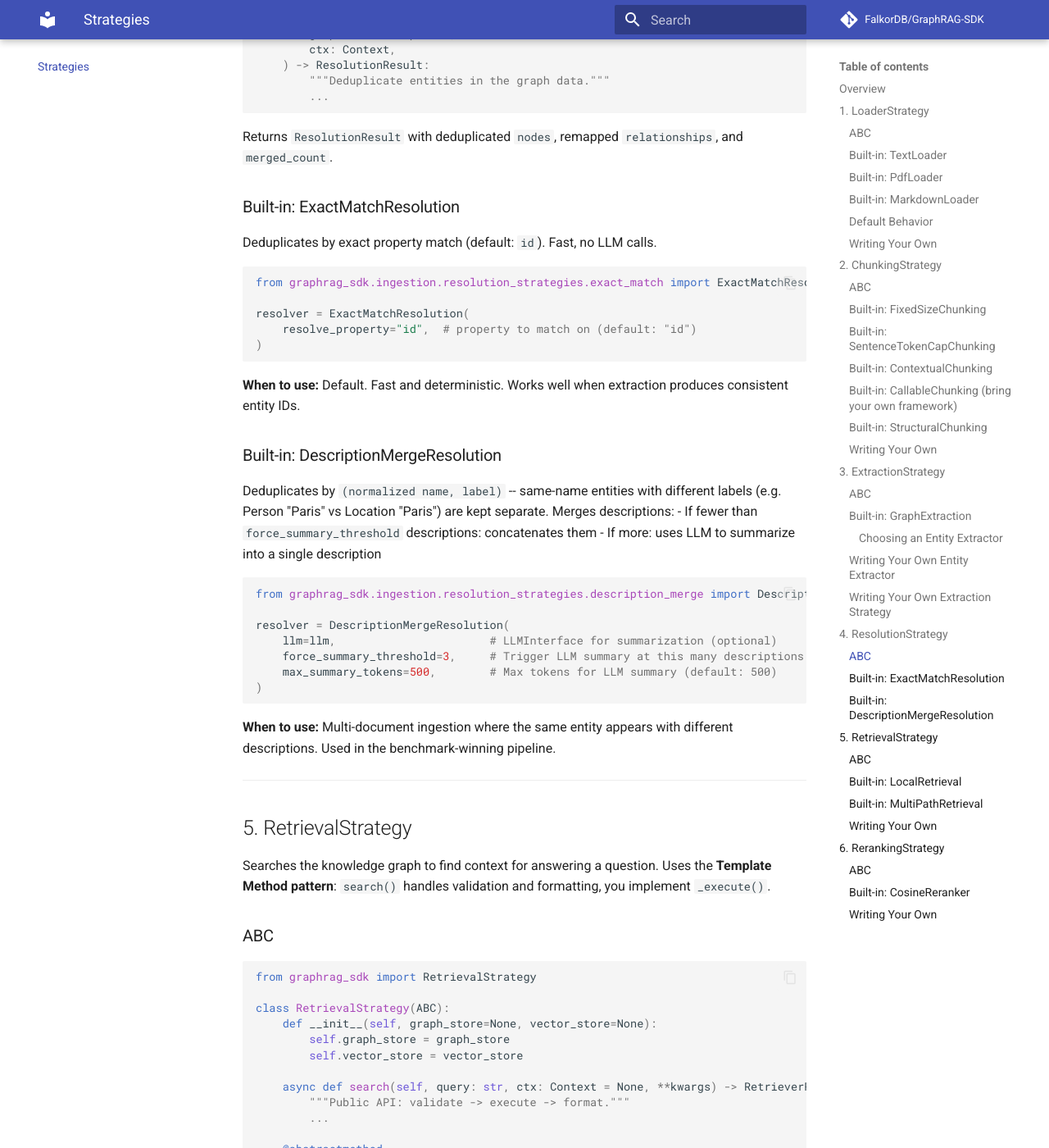
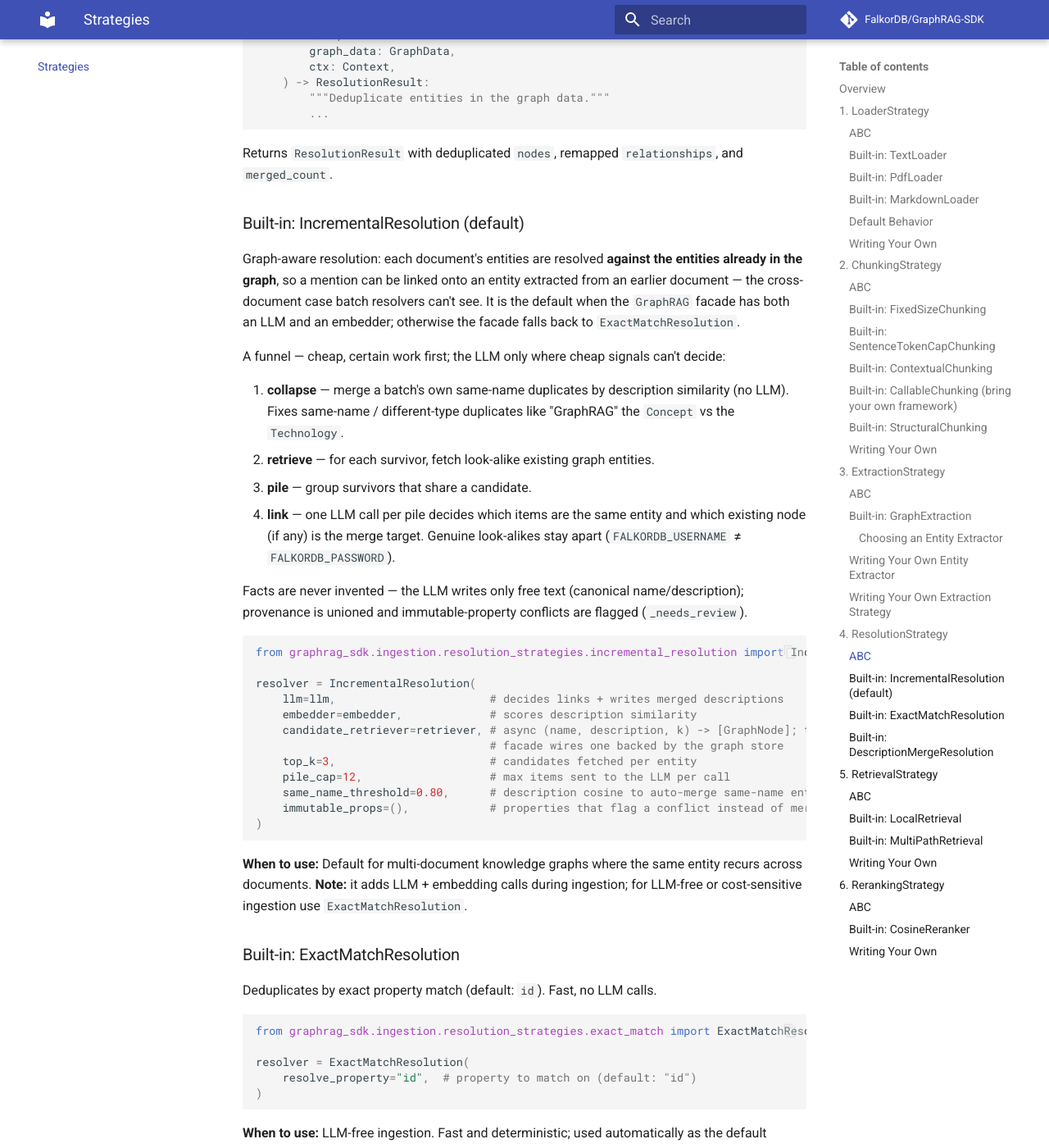
Before and after one commit to FalkorDB/GraphRAG-SDK, an MkDocs documentation site: the page built from docs/strategies.md, in a window 1280 px wide and 1400 px high, scrolled down 9049 px. Shown: the whole window at 82% size. Built offline with MkDocs 1.6.1 and Material for MkDocs 9.7.7, drawn with Linux system fonts in a browser that asks for light colours; comment, search, counter and statistics services are not loaded; some of the changed text lies outside the part shown.

Commit message:
feat(resolution): make IncrementalResolution the default resolver + docs
The GraphRAG facade now defaults to graph-aware IncrementalResolution when an
LLM and embedder are configured (wired with a graph-store-backed candidate
retriever), and falls back to ExactMatchResolution otherwise so LLM-free setups
are unchanged. Documents ingestion.md, strategies.md, and CHANGELOG.

Note: the default now adds LLM + embedding calls during ingestion; pass
resolver=ExactMatchResolution() for LLM-free ingestion.

Co-Authored-By: Claude Opus 4.8 (1M context) <noreply@anthropic.com>

````diff
--- a/docs/strategies.md
+++ b/docs/strategies.md
@@ -9,7 +9,7 @@ GraphRAG SDK uses the **Strategy pattern** for every algorithmic concern. Each c
 | 1 | Loading | `LoaderStrategy` | `TextLoader`, `PdfLoader`, `MarkdownLoader` |
 | 2 | Chunking | `ChunkingStrategy` | `FixedSizeChunking`, `SentenceTokenCapChunking`, `ContextualChunking`, `CallableChunking`, `StructuralChunking` |
 | 3 | Extraction | `ExtractionStrategy` | `GraphExtraction` |
-| 4 | Resolution | `ResolutionStrategy` | `ExactMatchResolution`, `DescriptionMergeResolution` |
+| 4 | Resolution | `ResolutionStrategy` | `IncrementalResolution` (default), `ExactMatchResolution`, `DescriptionMergeResolution`, `SemanticResolution`, `LLMVerifiedResolution` |
 | 5 | Retrieval | `RetrievalStrategy` | `LocalRetrieval`, `MultiPathRetrieval` |
 | 6 | Reranking | `RerankingStrategy` | `CosineReranker` |
 
@@ -398,6 +398,36 @@ class ResolutionStrategy(ABC):
 
 Returns `ResolutionResult` with deduplicated `nodes`, remapped `relationships`, and `merged_count`.
 
+### Built-in: IncrementalResolution (default)
+
+Graph-aware resolution: each document's entities are resolved **against the entities already in the graph**, so a mention can be linked onto an entity extracted from an earlier document — the cross-document case batch resolvers can't see. It is the default when the `GraphRAG` facade has both an LLM and an embedder; otherwise the facade falls back to `ExactMatchResolution`.
+
+A funnel — cheap, certain work first; the LLM only where cheap signals can't decide:
+
+1. **collapse** — merge a batch's own same-name duplicates by description similarity (no LLM). Fixes same-name / different-type duplicates like "GraphRAG" the `Concept` vs the `Technology`.
+2. **retrieve** — for each survivor, fetch look-alike existing graph entities.
+3. **pile** — group survivors that share a candidate.
+4. **link** — one LLM call per pile decides which items are the same entity and which existing node (if any) is the merge target. Genuine look-alikes stay apart (`FALKORDB_USERNAME` ≠ `FALKORDB_PASSWORD`).
+
+Facts are never invented — the LLM writes only free text (canonical name/description); provenance is unioned and immutable-property conflicts are flagged (`_needs_review`).
+
+```python
+from graphrag_sdk.ingestion.resolution_strategies.incremental_resolution import IncrementalResolution
+
+resolver = IncrementalResolution(
+    llm=llm,                       # decides links + writes merged descriptions
+    embedder=embedder,             # scores description similarity
+    candidate_retriever=retriever, # async (name, description, k) -> [GraphNode]; the
+                                   # facade wires one backed by the graph store
+    top_k=3,                       # candidates fetched per entity
+    pile_cap=12,                   # max items sent to the LLM per call
+    same_name_threshold=0.80,      # description cosine to auto-merge same-name entities
+    immutable_props=(),            # properties that flag a conflict instead of merging
+)
+```
+
+**When to use:** Default for multi-document knowledge graphs where the same entity recurs across documents. **Note:** it adds LLM + embedding calls during ingestion; for LLM-free or cost-sensitive ingestion use `ExactMatchResolution`.
+
 ### Built-in: ExactMatchResolution
 
 Deduplicates by exact property match (default: `id`). Fast, no LLM calls.
@@ -410,7 +440,7 @@ resolver = ExactMatchResolution(
 )
 ```
 
-**When to use:** Default. Fast and deterministic. Works well when extraction produces consistent entity IDs.
+**When to use:** LLM-free ingestion. Fast and deterministic; used automatically as the default fallback when no LLM/embedder is configured.
 
 ### Built-in: DescriptionMergeResolution
 
````
Also changed, not shown: CHANGELOG.md (+13 -0 lines), docs/ingestion.md (+13 -3 lines), 1 other file.
